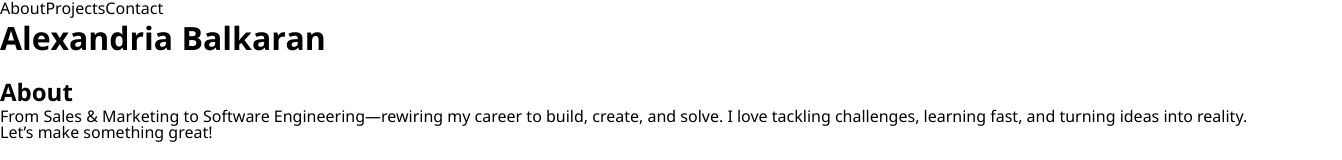
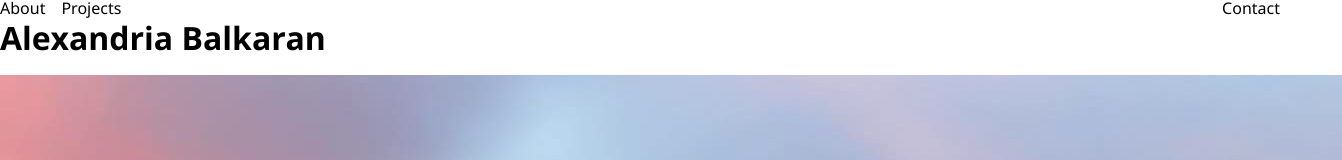
Before and after one commit to AlexandriaBalkaran/alexandria-balkaran-portfolio, a React (Vite) app: page / in a window 1280 px wide. Shown: the top 160 px of the page, 1342 px wide, since content can reach past the window. Built offline with nearby package versions, Linux system fonts and the light colour scheme.

Commit message:
add image icon and image of alexandria

```diff
--- a/src/components/AboutSection/AboutSection.jsx
+++ b/src/components/AboutSection/AboutSection.jsx
@@ -3,6 +3,7 @@ import "./AboutSection.scss";
 function AboutSection() {
     return (
       <section id="about">
+        <img src="src/assets/images/Alexandria-picture.JPG" alt="image of alexandria"></img>
         <h2>About</h2>
         <p>
           From Sales & Marketing to Software Engineering—rewiring my career to
--- a/src/components/ContactSection/ContactSection.jsx
+++ b/src/components/ContactSection/ContactSection.jsx
@@ -7,7 +7,7 @@ function ContactSection() {
       <div className="contact__icons-container">
         <p>
           <a href="mailto:alexandria.balkaran@gmail.com">
-            <img src="/images/Email-icon.svg"></img>
+            <img src="/images/Email-icon.svg" alt="email icon"></img>
           </a>
         </p>
 
@@ -17,7 +17,7 @@ function ContactSection() {
             target="_blank"
             rel="noopener noreferrer"
           >
-            <img src="/images/Linkedin-icon.svg"></img>
+            <img src="/images/Linkedin-icon.svg" alt="linkedin icon"></img>
           </a>
         </p>
 
@@ -27,7 +27,7 @@ function ContactSection() {
             target="_blank"
             rel="noopener noreferrer"
           >
-            <img src="/images/Github-icon.svg"></img>
+            <img src="/images/Github-icon.svg" alt="github icon"></img>
           </a>
         </p>
       </div>
--- a/src/components/NavBar/NavBar.jsx
+++ b/src/components/NavBar/NavBar.jsx
@@ -20,7 +20,7 @@ function NavBar() {
     <>
       <div className="nav-bar__container">
         <div className="nav-bar__button">
-          <p onClick={() => scrollToSection("about")}>About</p>
+          <p className="nav-bar__button-about" onClick={() => scrollToSection("about")}>About</p>
           <p onClick={() => scrollToSection("projects")}>Projects</p>
         </div>
         <div className="nav-bar__button-contact">
@@ -29,7 +29,7 @@ function NavBar() {
       </div>
 
       {isContactOpen && (
-        <div className="contact-drawer">
+        <div className="contact__drawer">
           <ContactSection />
         </div>
       )}
--- a/src/components/NavBar/NavBar.scss
+++ b/src/components/NavBar/NavBar.scss
@@ -1,14 +1,20 @@
 .nav-bar {
   &__container {
     display: flex;
+    justify-content: space-between;
   }
 
   &__button {
     cursor: pointer;
     display: flex;
 
+    &-about {
+        padding-right: 1rem;
+    }
+
     &-contact {
       display: flex;
+      cursor: pointer;
     }
   }
 }
--- a/src/components/ProjectsSection/ProjectsSection.jsx
+++ b/src/components/ProjectsSection/ProjectsSection.jsx
@@ -1,28 +1,3 @@
-// import "./ProjectsSection.scss";
-
-// function ProjectsSection() {
-//   return (
-//     <section id="projects">
-//       <h2>Projects</h2>
-//       <video
-//           className="pour-decisions__video"
-//           width="100%"
-//           height="auto"
-//           loop
-//           muted
-//           playsInline
-//         >
-//           <source
-//             src="src/assets/projects/Pour Decisions video.mp4"
-//             type="video/mp4"
-//           />
-//         </video>
-//     </section>
-//   );
-// }
-
-// export default ProjectsSection;
-
 import React, { useEffect } from "react";
 import "./ProjectsSection.scss";
 
@@ -49,6 +24,7 @@ function ProjectsSection() {
   return (
     <section id="projects">
       <h2>Projects</h2>
+      <p>Check out some of my most notable projects</p>
       <video
         className="pour-decisions__video"
         width="100%"
```
Also changed, not shown: src/assets/images/Alexandria-picture.JPG (added).
